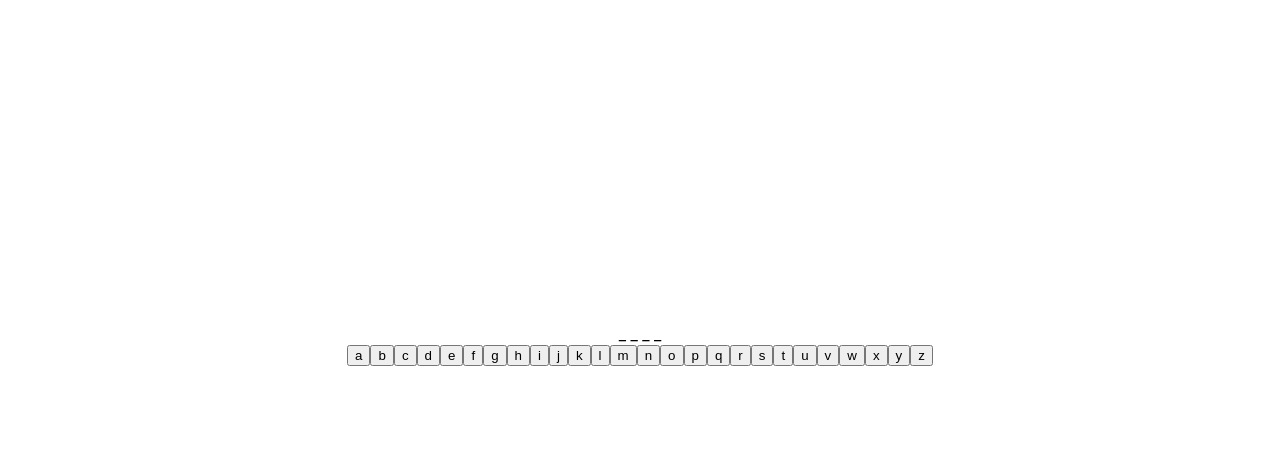
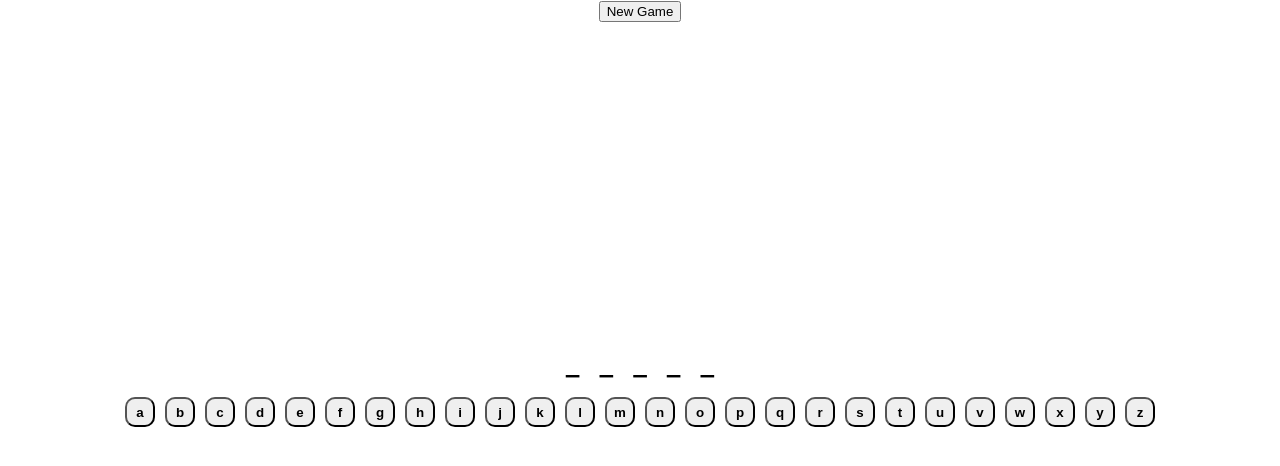
Before and after one commit to micronaut/hangman-react-typescript, a React (Create React App) app: page / in a window 1280 px wide. Shown: the top 466 px of the page. Built offline with nearby package versions, Linux system fonts and the light colour scheme.

Commit message:
new game button

```diff
--- a/src/App.css
+++ b/src/App.css
@@ -1,3 +1,32 @@
 .App {
   text-align: center;
 }
+
+.char-button {
+  height: 30px;
+  width: 30px;
+  border-radius: 10px;
+  margin: 15px 5px;
+  cursor: pointer;
+  font-weight: bold;
+}
+
+.word-display {
+  font-size: 30px;
+}
+
+.word-char {
+  margin: 10px;
+}
+
+.result {
+  font-size: 40px;
+}
+
+.winner {
+  color: green;
+}
+
+.loser {
+  color: red;
+}
--- a/src/App.tsx
+++ b/src/App.tsx
@@ -1,6 +1,6 @@
 import React, { useState, MouseEvent } from "react";
 import "./App.css";
-import { words } from './words';
+import { words } from "./words";
 
 enum ShapeType {
   Line = "line",
@@ -54,18 +54,24 @@ const App: React.FC = () => {
     }
   ];
 
-  const [word] = useState(words[Math.floor(Math.random() * words.length)]);
+  const getNextWord = () : string => {
+    const n = words.splice(Math.floor(Math.random() * words.length), 1);
+    return n.pop() || '';
+  };
+
+  const [word, setWord] = useState(() => getNextWord());
+
   const canvasRef: React.MutableRefObject<any> = React.useRef(null);
 
   const [currentShapeIndex, setCurrentShapeIndex] = useState(0);
   const [guessedChars, setGuessedChars] = useState([] as string[]);
   const [charsLeftToGuess, setCharsLeftToGuess] = useState(word.split(
     ""
-  ) as string[]);
+  ).filter(c => c !== " ") as string[]);
   const [gameState, setGameState] = useState({ done: false, won: false });
 
   const handleCharClick = (e: MouseEvent<HTMLButtonElement>): void => {
-    let selectedChar: string = e.currentTarget.textContent || '';
+    let selectedChar: string = e.currentTarget.textContent || "";
     if (word.indexOf(selectedChar) === -1) {
       drawNextshape();
     }
@@ -78,6 +84,24 @@ const App: React.FC = () => {
       won: charsLeft.length === 0
     });
   };
+
+  const handleNewGameClick = (): void => {
+    const newWord = getNextWord();
+    setWord(newWord);
+    setCurrentShapeIndex(0);
+    setGuessedChars([]);
+    setGameState({
+      done: false,
+      won: false
+    });
+    setCharsLeftToGuess(newWord.split(
+      ""
+    ).filter(c => c !== " "));
+
+    const canvas = canvasRef.current;
+    const ctx = canvas.getContext("2d");
+    ctx.clearRect(0, 0, canvas.width, canvas.height);
+  }
 
   const drawNextshape = (): void => {
     let index = currentShapeIndex;
@@ -103,16 +127,19 @@ const App: React.FC = () => {
   return (
     <div className="App">
       <div>
+        <button onClick={handleNewGameClick}>New Game</button>
+      </div>
+      <div>
         <canvas ref={canvasRef} id="hangman" height={320} width={540} />
       </div>
-      <div>
-        {word.split("").map(c => (
-          <span key={c} >{guessedChars.includes(c) ? ` ${c} ` : " _ "}</span>
+      <div className="word-display">
+        {word.split("").map((c, idx) => (
+          <span className="word-char" key={`c-${idx}`}>{guessedChars.includes(c) ? `${c}` : c === " " ? " - " : "_"}</span>
         ))}
       </div>
       <div>
         {"abcdefghijklmnopqrstuvwxyz".split("").map(c => (
-          <button
+          <button className="char-button"
             key={c}
             onClick={e => handleCharClick(e)}
             disabled={guessedChars.includes(c) || gameState.done}
@@ -121,7 +148,7 @@ const App: React.FC = () => {
           </button>
         ))}
       </div>
-      <div>
+      <div className={`result ${gameState.won ? 'winner' : 'loser'}`}>
         {gameState.done && gameState.won
           ? "You Win!"
           : gameState.done
--- a/src/words.ts
+++ b/src/words.ts
@@ -10,4 +10,5 @@ export const words = [
     'name',
     'condemned',
     'subtract',
+    'grocery list',
 ];
```
